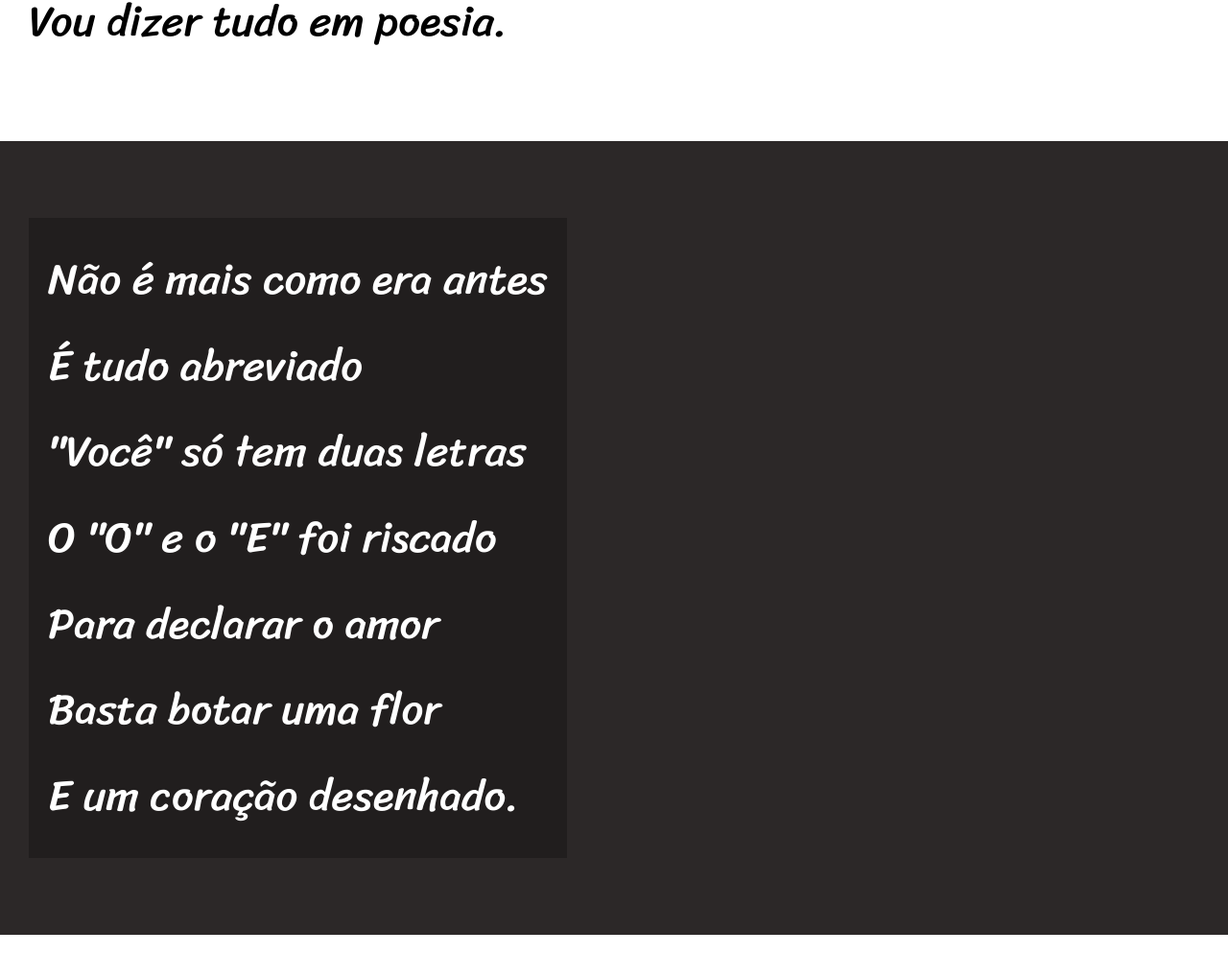
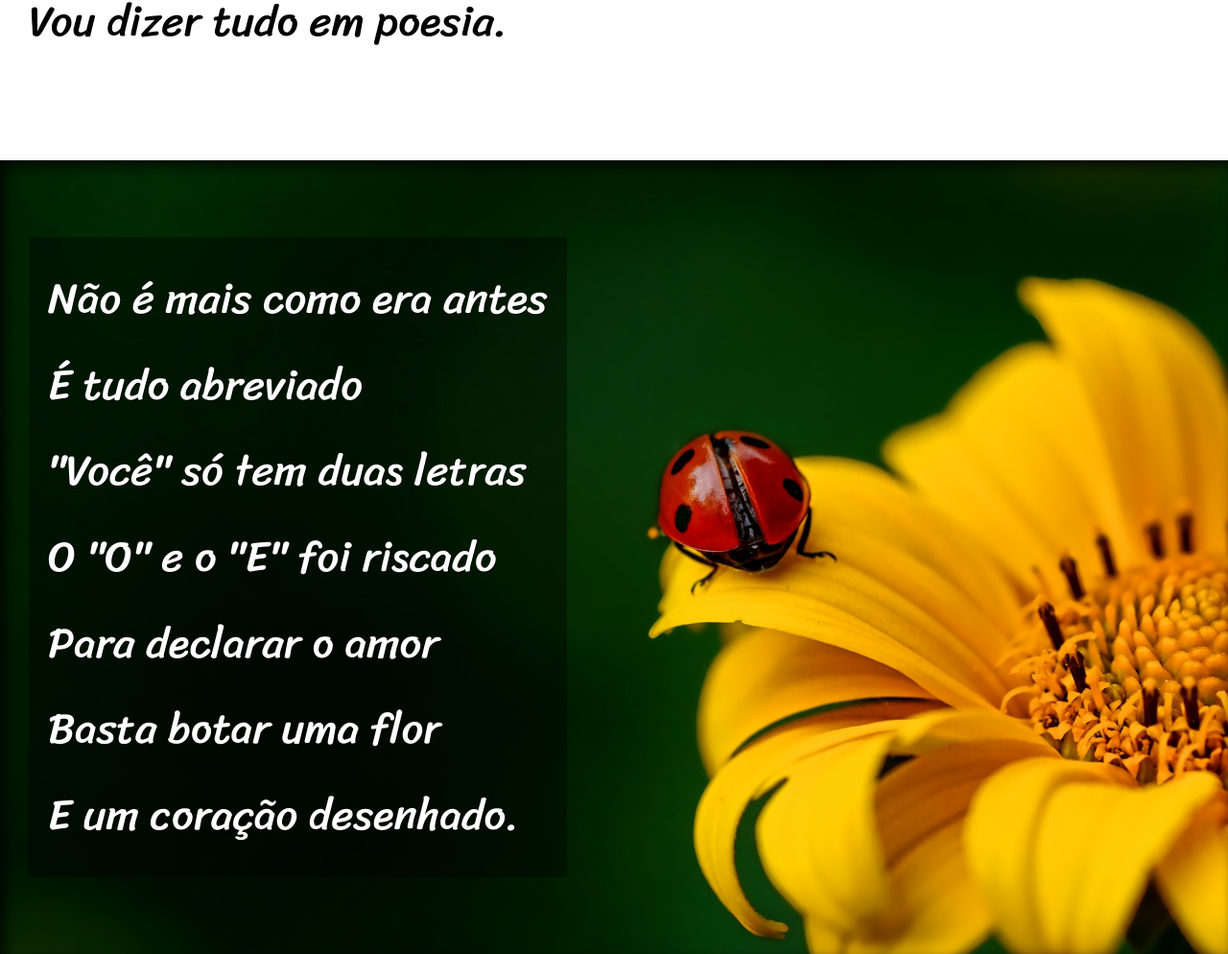
Before and after one commit to antonio-pereira-da-silva/html-css, a plain HTML site: page desafios/d012/index.html in a window 1280 px wide. Shown: the part 900-1894 px from the top of the page at 96% size. Drawn offline with Linux system fonts and the light colour scheme.

Commit message:
Finalização com efeito Parallax

```diff
--- a/desafios/d012/estilo/style.css
+++ b/desafios/d012/estilo/style.css
@@ -53,12 +53,28 @@ section.normal{
 section.imagem{
     background-color: rgb(44, 40, 40);
     color: white;
+    box-shadow: inset 6px 6px 13px 0px rgba(0, 0, 0, 0.733);
+    background-size: cover;
+    background-attachment: fixed;
+}
+section >p{
+    padding-bottom: 20px;
 }
 section.imagem > p{
     display: inline-block;
-    background-color: rgba(0, 0, 0, 0.247);
+    background-color: rgba(0, 0, 0, 0.39);
     padding: 20px;
+    text-shadow: 1px 1px 0px rgba(0, 0, 0, 0.555);
 
+}
+section#img01{
+    background-image: url('../imagens/background001.jpg');
+    background-position: right center;
+}
+section#img02{
+    background-image: url('../imagens/background002.jpg');
+    background-position: right center;
+}
 }
 footer{
     background-color: black;
--- a/desafios/d012/index.html
+++ b/desafios/d012/index.html
@@ -29,7 +29,7 @@
 </section>
 
 
-<section class="imagem">
+<section class="imagem" id="img01">
     <p>
         Não é mais como era antes <br>
         É tudo abreviado <br>
@@ -66,7 +66,7 @@
 </section>
 
 
-<section class="imagem">
+<section class="imagem" id="img02">
 
     <p>
         Tenho saudade das cartas <br>
```
Also changed, not shown: desafios/d012/imagens/._background001.jpg (deleted), desafios/d012/imagens/._background002.jpg (deleted), desafios/d012/imagens/background001.jpg (added), desafios/d012/imagens/background002.jpg (added).
